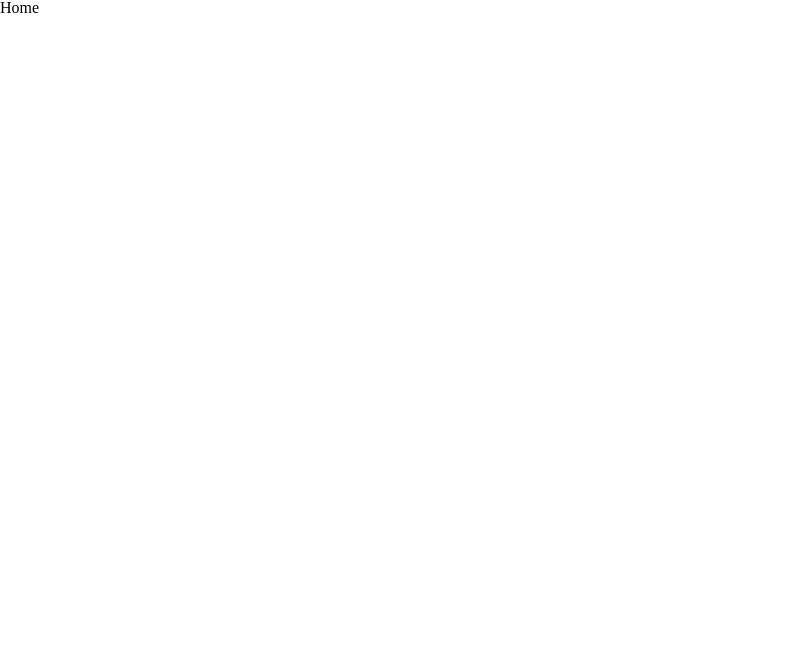
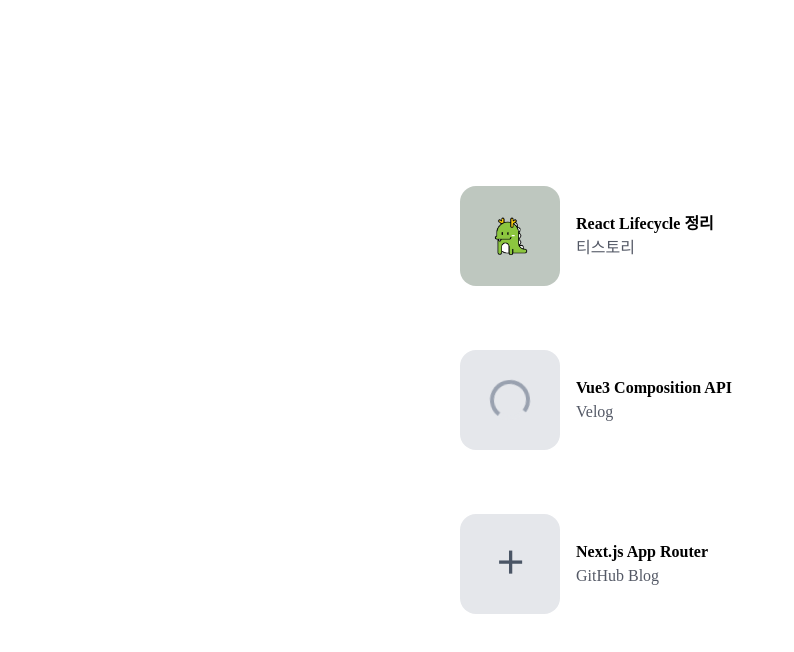
Before and after one commit to Leets-Official/BOOKMARK-FE, a React (Vite) app: page / in a window 1280 px wide. Shown: the top 652 px of the page, without its empty margins (0-794 px from the left). Built offline with nearby package versions, Linux system fonts and the light colour scheme.

Commit message:
feat: 에러상태 유효성 추가 & 수정 가능한 이미지는 계속 수정할 수있도록

```diff
--- a/src/components/common/Image.tsx
+++ b/src/components/common/Image.tsx
@@ -5,10 +5,11 @@ interface ImageProps {
   alt?: string;
   onClick?: () => void;
   className: string;
+  onError?: () => void;
 }
 
-const Image: React.FC<ImageProps> = ({ src, alt = 'image', onClick, className }) => {
-  return <img src={src} alt={alt} onClick={onClick} className={className} />;
+const Image: React.FC<ImageProps> = ({ src, alt = 'image', onClick, className, onError }) => {
+  return <img src={src} alt={alt} onClick={onClick} className={className} onError={onError} />;
 };
 
 export default Image;
--- a/src/components/ui/card/Card.tsx
+++ b/src/components/ui/card/Card.tsx
@@ -8,41 +8,77 @@ interface CardProps {
   platform: string;
   image?: string;
   isLoading?: boolean;
+  editable?: boolean;
 }
 
-const Card = ({ title, platform, image, isLoading }: CardProps) => {
+const Card = ({ title, platform, image, isLoading, editable }: CardProps) => {
   const fileInputRef = useRef<HTMLInputElement | null>(null);
   const [previewImage, setPreviewImage] = useState<string | undefined>(undefined); // 미리보기용 이미지 URL 상태
+  const [imageError, setImageError] = useState(false);
 
   // 버튼 클릭 시 숨겨진 파일 입력창 엶
   const handleImageUpload = () => {
     if (fileInputRef.current) {
-      fileInputRef.current.click();
+      fileInputRef.current.value = ''; // 파일 초기화
+      fileInputRef.current.click(); // 클릭으로 파일 창 띄우기
     }
   };
 
+  // 파일 선택 시 실행
   const handleFileChange = (event: React.ChangeEvent<HTMLInputElement>) => {
     const file = event.target.files?.[0]; // 선택된 첫 번째 파일 가져오기
     if (!file) return; // 파일이 없으면 함수 종료
 
+    // 파일이 실제로 이미지인지 검증
+    if (!file.type.startsWith('image/')) {
+      console.error('선택된 파일이 이미지가 아닙니다:', file.type);
+      setImageError(true);
+      return;
+    }
+
+    // 파일 크기 검증 (예: 5MB 이하)
+    const maxSize = 5 * 1024 * 1024; // 5MB
+    if (file.size > maxSize) {
+      console.error('파일 크기가 너무 큽니다:', file.size);
+      setImageError(true);
+      return;
+    }
+
     const previewURL = URL.createObjectURL(file); // 파일을 브라우저에서 볼 수 있는 임시 URL 생성
     setPreviewImage(previewURL);
+    setImageError(false); // 새 이미지가 선택되면 에러 상태 초기화
+  };
+
+  // 이미지 로딩 실패 시
+  const handleImageError = () => {
+    setImageError(true); // 이미지 로딩 실패 시 에러 상태로 설정
   };
 
   const finalImage = previewImage || image;
+  const isValidImage = finalImage && !imageError; // finalImage가 유효한지 판단
 
   return (
     <div className='flex flex-row items-center w-100 p-5'>
-      {/*로딩일 때 이미지*/}
+      {/* 로딩 상태 */}
       {isLoading ? (
         <div className='bg-gray-200 h-25 w-25 mr-4 flex items-center rounded-2xl justify-center'>
           <div className='spinner border-4 border-gray-400 border-t-gray-200 rounded-full w-10 h-10 animate-spin' />
         </div>
-      ) : finalImage ? (
-        <Image src={finalImage} className='rounded-2xl object-cover h-25 w-25 mr-4' />
+      ) : isValidImage ? (
+        <div
+          className={clsx(
+            'rounded-2xl object-cover h-25 w-25 mr-4 overflow-hidden',
+            editable && 'cursor-pointer hover:brightness-90',
+          )}
+          onClick={editable ? handleImageUpload : undefined}
+        >
+          <Image
+            src={finalImage}
+            className='h-full w-full object-cover'
+            onError={handleImageError}
+          />
+        </div>
       ) : (
-        // 이미지가 없을 때 추가 버튼으로 표시
-        <>
         <Button
           onClick={handleImageUpload}
           className={clsx(
@@ -52,6 +88,7 @@ const Card = ({ title, platform, image, isLoading }: CardProps) => {
         >
           ＋
         </Button>
+      )}
       <input
         type='file'
         ref={fileInputRef}
@@ -59,8 +96,6 @@ const Card = ({ title, platform, image, isLoading }: CardProps) => {
         className='hidden'
         onChange={handleFileChange}
       />
-        </>
-      )}
       <div className='flex flex-col gap-2'>
         <p className='text-black font-semibold'>{title}</p>
         <p className='text-[#545966]'>{platform}</p>
--- a/src/pages/Home.tsx
+++ b/src/pages/Home.tsx
@@ -1,5 +1,44 @@
+import Card from '@/components/ui/card/Card';
+import TestImage from '@/assets/test.jpg';
+
 const Home = () => {
-  return <div>Home</div>;
+  const cardList = [
+    {
+      id: 1,
+      title: 'React Lifecycle 정리',
+      platform: '티스토리',
+      image: TestImage,
+      isLoading: false,
+    },
+    {
+      id: 2,
+      title: 'Vue3 Composition API',
+      platform: 'Velog',
+      image: TestImage,
+      isLoading: true,
+    },
+    {
+      id: 3,
+      title: 'Next.js App Router',
+      platform: 'GitHub Blog',
+      isLoading: false,
+      editable: true,
+    },
+  ];
+  return (
+    <div className='flex flex-col items-center justify-center min-h-screen gap-6'>
+      {cardList.map((card) => (
+        <Card
+          key={card.id}
+          title={card.title}
+          platform={card.platform}
+          image={card.image}
+          isLoading={card.isLoading}
+          editable={card.editable}
+        />
+      ))}
+    </div>
+  );
 };
 
 export default Home;
```
Lines whose indentation alone changed are shown as unchanged.
